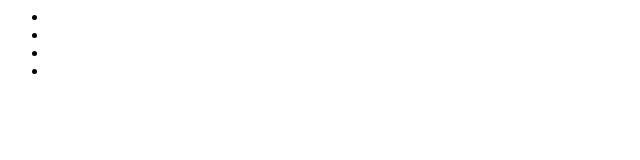
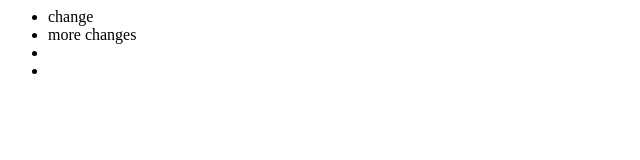
Before and after one commit to campercat/special-waddle, a plain HTML site: page index.html in a window 1280 px wide. Shown: the whole page, without its empty margins (0-640 px from the left). Drawn offline with Linux system fonts and the light colour scheme.

Commit message:
added changes to index.html

```diff
--- a/index.html
+++ b/index.html
@@ -1,6 +1,6 @@
 <ul>
-    <li></li>
-    <li></li>
+    <li>change</li>
+    <li>more changes</li>
     <li></li>
     <li></li>
 </ul>
```
